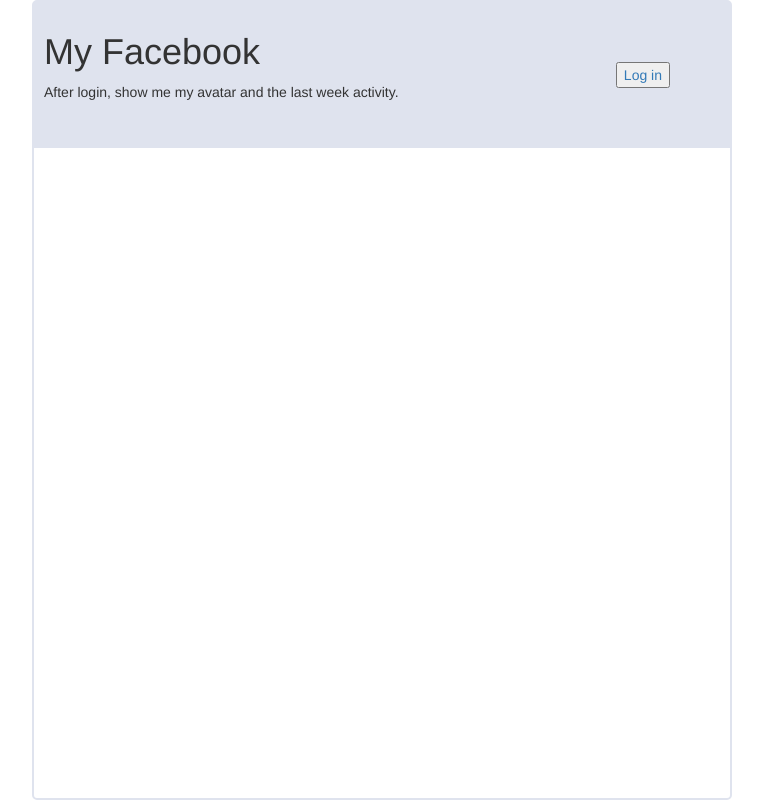
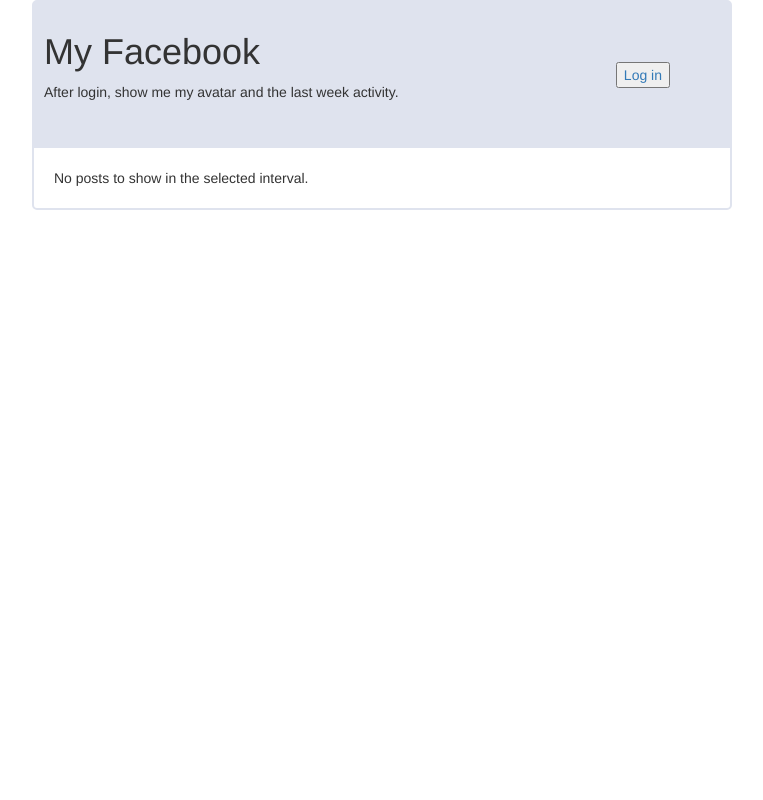
Before and after one commit to razvanmo/getfb, a PHP site: page / in a window 1280 px wide. Shown: the whole page, without its empty margins (258-1021 px from the left). Run offline with PHP 8.4, Linux system fonts and the light colour scheme.

Commit message:
Added interval selection feature

```diff
--- a/index.html
+++ b/index.html
@@ -4,7 +4,8 @@
 	<title>Get FB</title>
 	<meta charset="utf-8">
 	<meta name="viewport" content="width=device-width, initial-scale=1">
-	<link rel="stylesheet" type="text/css" href="css/style.css">
+	<link rel="stylesheet" type="text/css" href="/public/style.css">
+	<script type="text/javascript" src="/public/interval.js"></script>
 	<link rel="stylesheet" href="https://maxcdn.bootstrapcdn.com/bootstrap/3.3.7/css/bootstrap.min.css">
 </head>
 <body>
@@ -22,6 +23,15 @@
 				</a>
 			<?php } ?>
 			<div style="clear:both;"></div>
+			<?php if ( $user_name != '' ) { ?>
+			<div id="interval_container">
+				<form action=""> See activity from:
+					<input id="from_interval" type="date" name="from_interval" onchange="check_interval('from_interval')" max=<?php echo $max_interval; ?> value=<?php echo $from_interval; ?> > to:
+					<input id="to_interval" type="date" name="to_interval" onchange="check_interval('to_interval')" max=<?php echo $max_interval;?> value=<?php echo $to_interval; ?> >
+					<input type="submit" >
+				</form>
+			</div>
+			<?php } ?>
 		</div>
 		<?php if ( $user_name != '' ) { ?>
 			<div id='user_name'> <h4> Hello <?php echo $user_name; ?></h4> </div>
@@ -34,6 +44,7 @@
 				</td>
 				<?php } ?>
 				<td id="feed_container">
+					<?php if ( count( $posts ) > 0 ) { ?>
 						<ul id="feed_list">
 						<?php
 						 	foreach( $posts as $post ){ ?>
@@ -51,6 +62,9 @@
 						 	}
 						?>
 						</ul>
+					<?php }else{ ?>
+					No posts to show in the selected interval.
+					<?php } ?>
 				</td>
 			</table>
 		</div>
--- a/index.php
+++ b/index.php
@@ -5,10 +5,8 @@ if (session_status() == PHP_SESSION_NONE) {
 }
 
 //used in HTML
-global $user_name, $avatar_src, $posts;
+set_global_defaults();
 
-$user_name = '';
-$avatar_src = '';
 $posts = array();
 if ( ! isset( $_SESSION['access_token'] ) ){
 	// we have a response from FB
@@ -24,6 +22,26 @@ if ( ! isset( $_SESSION['access_token'] ) ){
 	}
 }
 
+
+
+// used in html
+function set_global_defaults(){
+	global $user_name, $avatar_src, $posts, $from_interval, $to_interval, $max_interval;
+
+	$user_name = '';
+	$avatar_src = '';
+
+	$from_interval = date( 'Y-m-d', time() - ( 60 * 60 * 24 * 7 ) );
+	if ( isset( $_GET['from_interval'] ) && $_GET['from_interval'] != '' ){
+		$from_interval = $_GET['from_interval'];
+	}
+
+	$max_interval = date( 'Y-m-d', time() );
+	$to_interval = $max_interval;
+	if ( isset( $_GET['to_interval'] ) && $_GET['to_interval'] != '' ){
+		$to_interval = $_GET['to_interval'];
+	}
+}
 
 function populate_user_content(){
 	$user = get_user();
@@ -91,7 +109,7 @@ function get_feed( $user_id ){
 		if ( isset( $contents->data ) ){
 			$posts = array();
 			foreach ( $contents->data as $key => $post ){
-				if ( less_than_a_week_ago( $post->created_time ) ) {
+				if ( is_within_interval( $post->created_time ) ) {
 					// only keep posts from last week
 					$posts[] = $post;
 				}
@@ -103,14 +121,29 @@ function get_feed( $user_id ){
 }
 
 // return true if date is less than a week from now
-function less_than_a_week_ago( $created_date ){
+function is_within_interval( $created_date ){
+	// default to interval from 7 days ago until present
+
+	$to = time();
+	// end of current day
+	$to = strtotime("tomorrow", $to) - 1;
+	// begining of day from 7 days ago
+	$from = $to - ( 60 * 60 * 24 * 8 ) + 1 ;
+
+	if ( isset( $_GET['from_interval']) && $_GET['from_interval'] != '' ){
+		$from = strtotime( $_GET['from_interval'] );
+	}
+	if ( isset( $_GET['to_interval']) && $_GET['to_interval'] != '' ){
+		$to = strtotime( $_GET['to_interval'] ) ;
+		$to = strtotime("tomorrow", $to) - 1;
+	}
+	if ( $from > $to ){
+		$from = $to - ( 60 * 60 * 24 ) + 1;
+	}
+
 	$date = strtotime($created_date);
-	$now = time();
-	$diff = abs($now - $date);
 
-	// 60 seconds * 60 minutes * 24 hours = day
-	$days = $diff / (60 * 60 * 24);
-	if ( $days <= 7 ){
+	if ( $date >= $from && $date <= $to ){
 		return true;
 	}else{
 		return false;
--- /dev/null
+++ b/public/interval.js
@@ -0,0 +1,17 @@
+function check_interval( changed_input_id ){
+	var input = document.getElementById( changed_input_id );
+	var value = input.value;
+
+	if ( changed_input_id == 'from_interval' ){
+		input = document.getElementById( 'to_interval' );
+		input.setAttribute( 'min', value );
+	}else if ( changed_input_id == 'to_interval' ) {
+		input = document.getElementById( 'from_interval' );
+		input.setAttribute( 'max', value );
+	}
+}
+
+window.onload = function (){
+	check_interval('to_interval');
+	check_interval('from_interval');
+}
--- a/css/style.css
+++ b/public/style.css
@@ -8,7 +8,6 @@ body {
 	margin:0 auto;
     border: 2px solid #dfe3ee;
     border-radius: 5px;
-    height: 100%;
 }
 
 #header{
```
Lines whose indentation alone changed are shown as unchanged.
